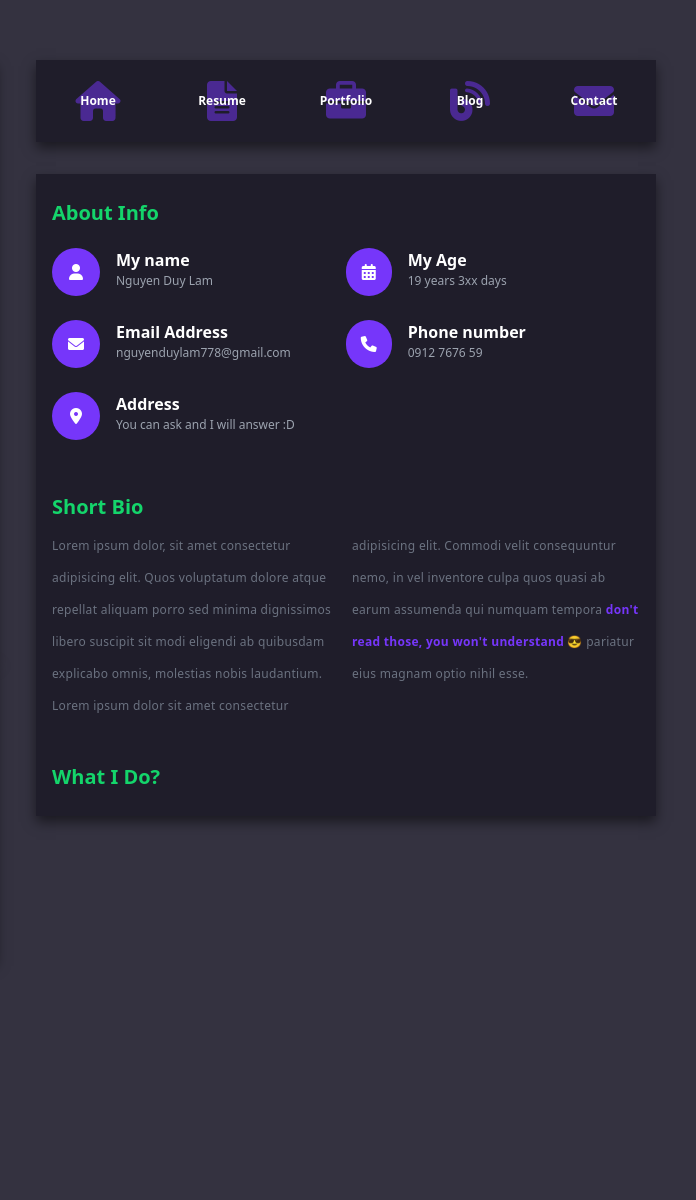
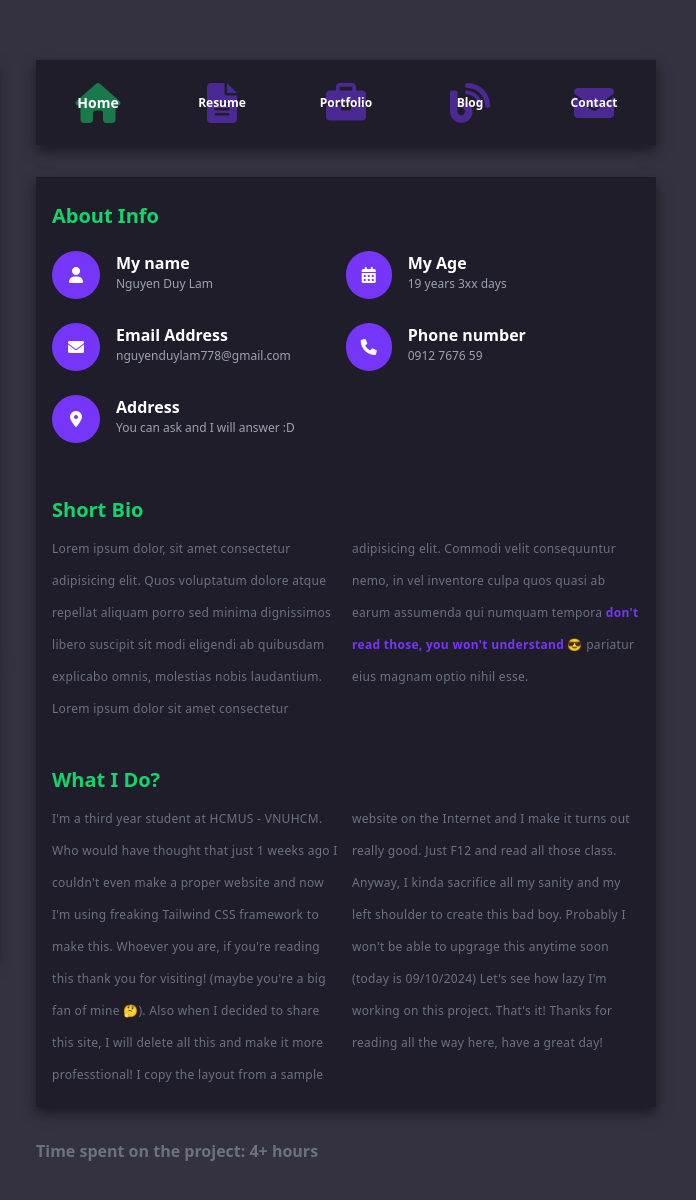
Before and after one commit to notDuyLam/PersonalWebsite, a plain HTML site: page index.html in a window 1280 px wide. Shown: the top 1200 px of the page, 584-1280 px from the left. Drawn offline with nearby package versions, Linux system fonts and the light colour scheme.

Commit message:
last update before break

```diff
--- a/index.html
+++ b/index.html
@@ -3,7 +3,7 @@
 <head>
     <meta charset="UTF-8">
     <meta name="viewport" content="width=device-width, initial-scale=1.0">
-    <title>Home</title>
+    <title>Laam's website</title>
     <link rel="stylesheet" href="/assests/css/style.css">
     <link rel="stylesheet" href="https://cdnjs.cloudflare.com/ajax/libs/font-awesome/6.0.0-beta3/css/all.min.css">
     <script src="https://cdn.tailwindcss.com"></script>
@@ -72,8 +72,8 @@
             <div class="nav bg-[#1F1D2A] flex justify-center items-center py-[16px] shadow-[0_6px_12px_rgba(0,0,0,0.5)]">
                 <!-- Home -->
                 <a href="#" class="home relative p-[16px] flex-1 text-center justify-center items-center flex">
-                    <i class="fas fa-home absolute opacity-50 text-[#7636FA] text-[40px]"></i>
-                    <div class="text-white font-[600] z-10 text-[12px]">Home</div>
+                    <i class="fas fa-home absolute opacity-50 text-[#14D56B] text-[40px]"></i>
+                    <div class="text-white font-[800] z-10 text-[14px]">Home</div>
                 </a>
                 <!-- Resume -->
                 <a href="#" class="resume relative p-[16px] flex-1 justify-center items-center flex">
@@ -168,10 +168,17 @@
                     <!-- Jobs -->
                     <div class="job">
                         <div class="text-[#14D56B] font-bold text-[20px] py-[8px] mt-[32px]">What I Do?</div>
+                        <div class="text-[12px] text-gray-500 tracking-wide leading-[32px] columns-2 h-auto">
+                            I'm a third year student at HCMUS - VNUHCM. Who would have thought that just 1 weeks ago I couldn't even make a proper website and now I'm using freaking Tailwind CSS framework to make this. Whoever you are, if you're reading this thank you for visiting! (maybe you're a big fan of mine 🤔). Also when I decided to share this site, I will delete all this and make it more professtional! I copy the layout from a sample website on the Internet and I make it turns out really good. Just F12 and read all those class. Anyway, I kinda sacrifice all my sanity and my left shoulder to create this bad boy. Probably I won't be able to upgrage this anytime soon (today is 09/10/2024) Let's see how lazy I'm working on this project. That's it! Thanks for reading all the way here, have a great day!
+                        </div>
+
+
                     </div>
                 </div>
 
             </div>
+
+            <div class="time-spent text-gray-500 font-bold">Time spent on the project: 4+ hours</div>
         </div>
     </div>
 </body>
```
